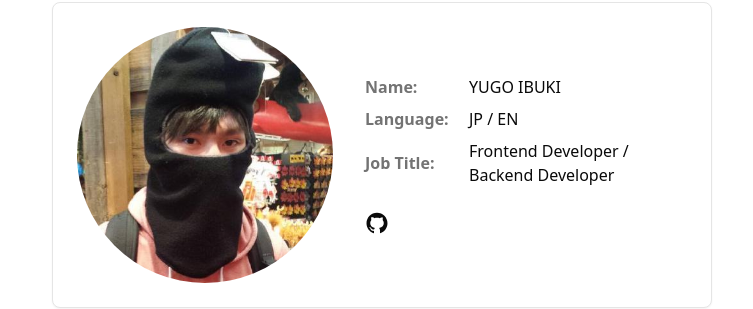
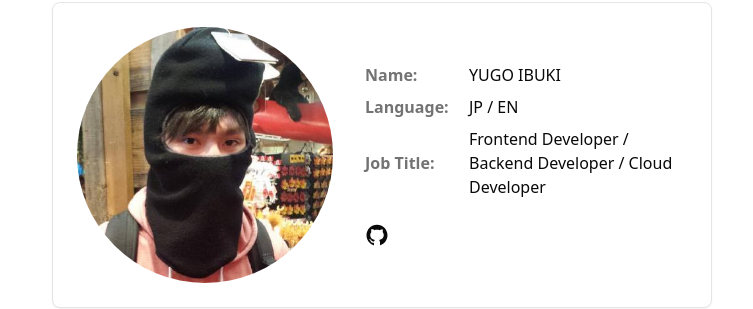
Before and after one commit to yugo-ibuki/portfolio, a Next.js app: page / in a window 1280 px wide. Shown: the part 96-405 px from the top of the page, without its empty margins (258-1011 px from the left). Built offline with nearby package versions, Linux system fonts and the light colour scheme; no server answers.

Commit message:
add job title

```diff
--- a/src/app/page.tsx
+++ b/src/app/page.tsx
@@ -21,7 +21,7 @@ const profiles: TProfiles[] = [
   { name: 'Name', description: 'YUGO IBUKI' },
   // { name: 'Age', description: '30' },
   { name: 'Language', description: 'JP / EN' },
-  { name: 'Job Title', description: 'Frontend Developer / Backend Developer' },
+  { name: 'Job Title', description: 'Frontend Developer / Backend Developer / Cloud Developer' },
 ]
 
 const Page: NextPage = () => {
@@ -37,7 +37,10 @@ const Page: NextPage = () => {
             <div className="space-y-4 flex-1">
               <div className="space-y-2">
                 {profiles.map((profile) => (
-                  <div key={profile.name} className="flex flex-col md:flex-row md:items-center gap-1 md:gap-2">
+                  <div
+                    key={profile.name}
+                    className="flex flex-col md:flex-row md:items-center gap-1 md:gap-2"
+                  >
                     <span className="font-semibold text-muted-foreground min-w-24">
                       {profile.name}:
                     </span>
```
